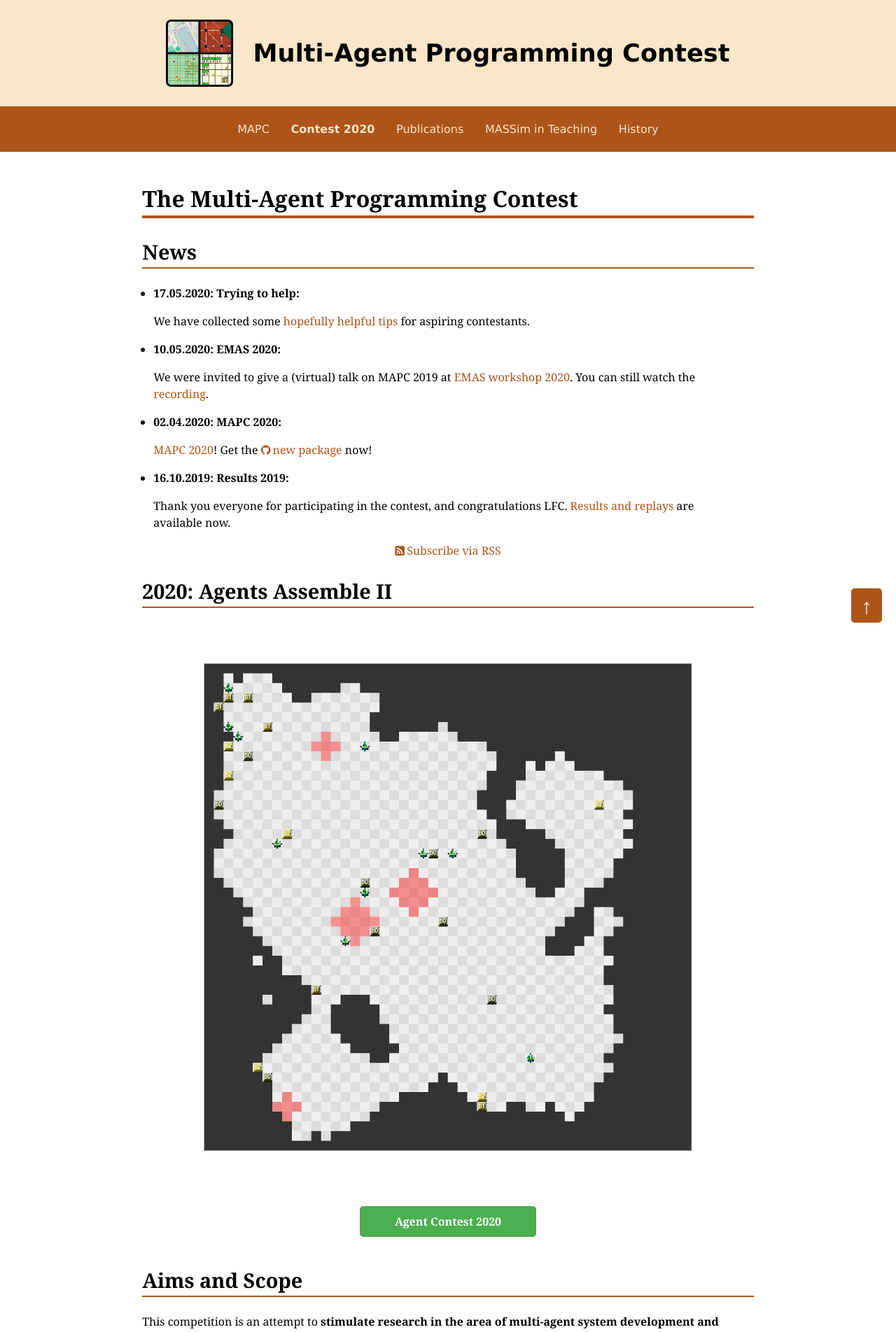
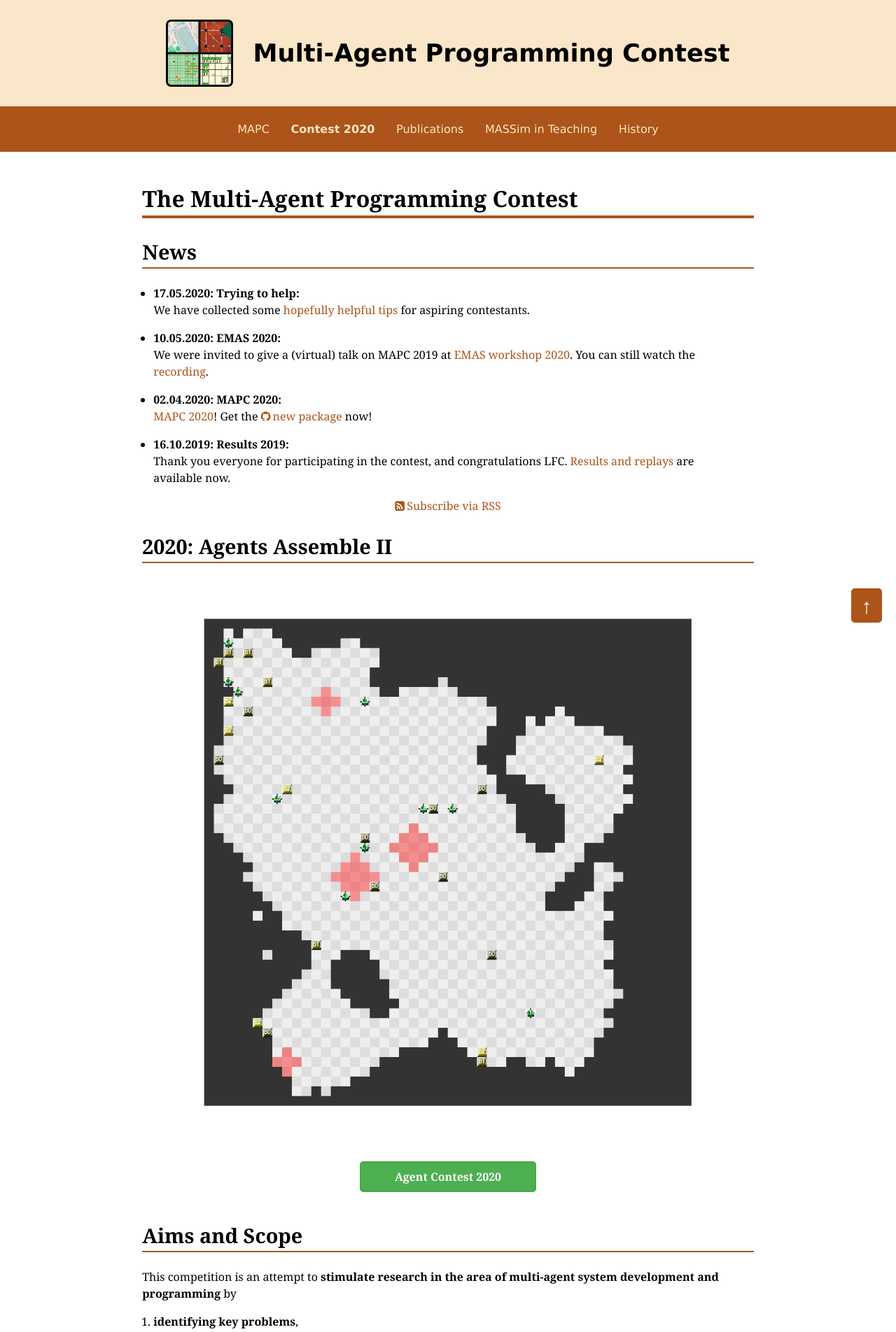
Before and after one commit to agentcontest/agentcontest.github.io, a Jekyll site: the page built from index.html, in a window 1280 px wide. Shown: the top 1904 px of the page at 70% size. Built offline with Jekyll 4.4.1, drawn with Linux system fonts in a browser that asks for light colours.

Commit message:
make news a bit more compact again

```diff
--- a/css/main.scss
+++ b/css/main.scss
@@ -12,24 +12,6 @@ body {
   font-size: 1em;
   line-height: 1.5;
   background: $secondary;
-}
-
-footer {
-  text-align: center;
-  padding: 3em 0;
-  border-top: 1px solid $primary;
-
-  ul {
-    list-style-type: none;
-    padding: 0;
-    margin: 2em 0;
-  }
-  li {
-    white-space: nowrap;
-    padding: 0 1em;
-    display: inline;
-    line-height: 2;
-  }
 }
 
 #mapc-title {
@@ -75,14 +57,33 @@ header {
   }
 }
 
-header, footer {
-  font-family: "Lucida Sans Unicode", "Lucida Grande", sans-serif;
-}
-
 main {
   background: white;
   padding: 1em;
   padding-bottom: 2em;
+}
+
+footer {
+  text-align: center;
+  padding: 3em 0;
+  border-top: 1px solid $primary;
+
+  ul {
+    list-style-type: none;
+    padding: 0;
+    margin: 2em 0;
+  }
+  li {
+    white-space: nowrap;
+    padding: 0 1em;
+    display: inline;
+    line-height: 2;
+  }
+}
+
+
+header, footer {
+  font-family: "Lucida Sans Unicode", "Lucida Grande", sans-serif;
 }
 
 @media(min-width: 630px) {
@@ -260,6 +261,19 @@ pre, code {
   }
 }
 
+.news {
+  > li {
+    margin: 1em 0;
+  }
+  > li li {
+    margin: 0.5em;
+  }
+  p {
+    display: block;
+    margin: 0;
+  }
+}
+
 .centered {
   text-align: center;
 }
```
